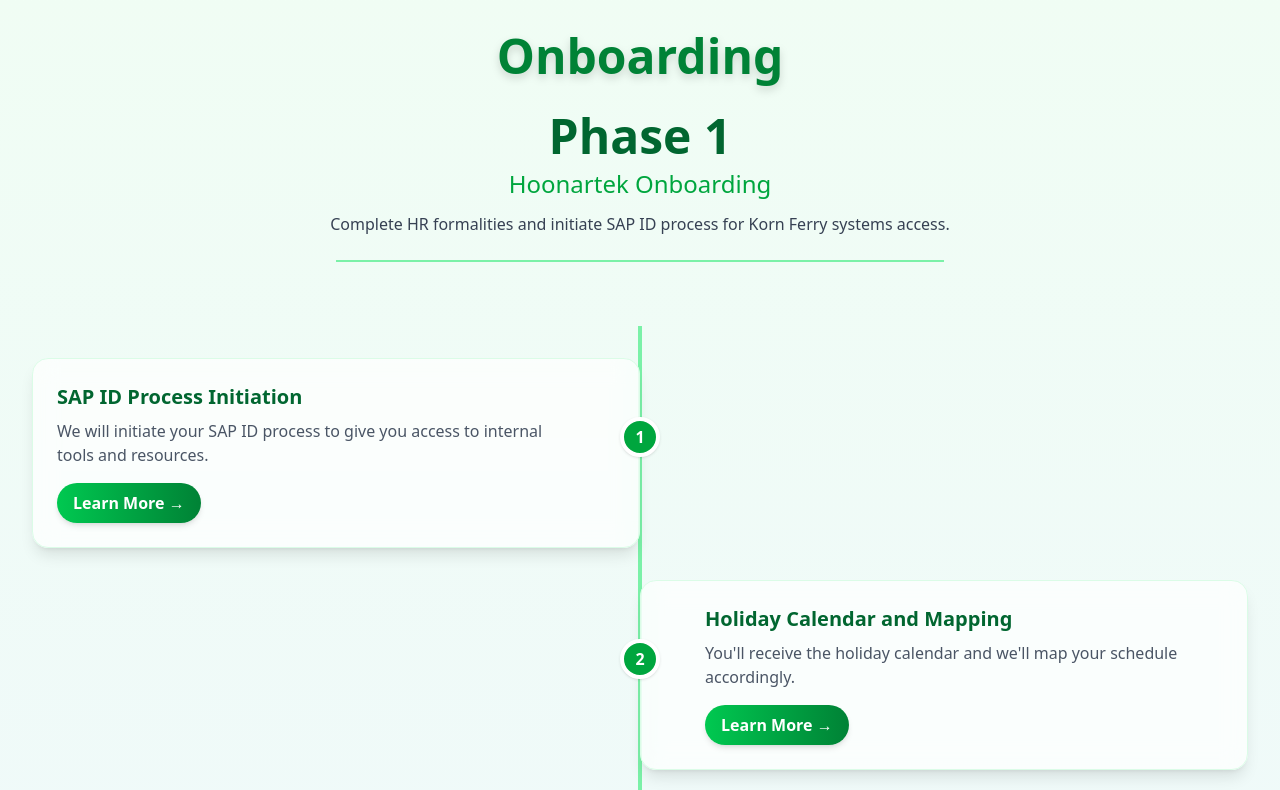
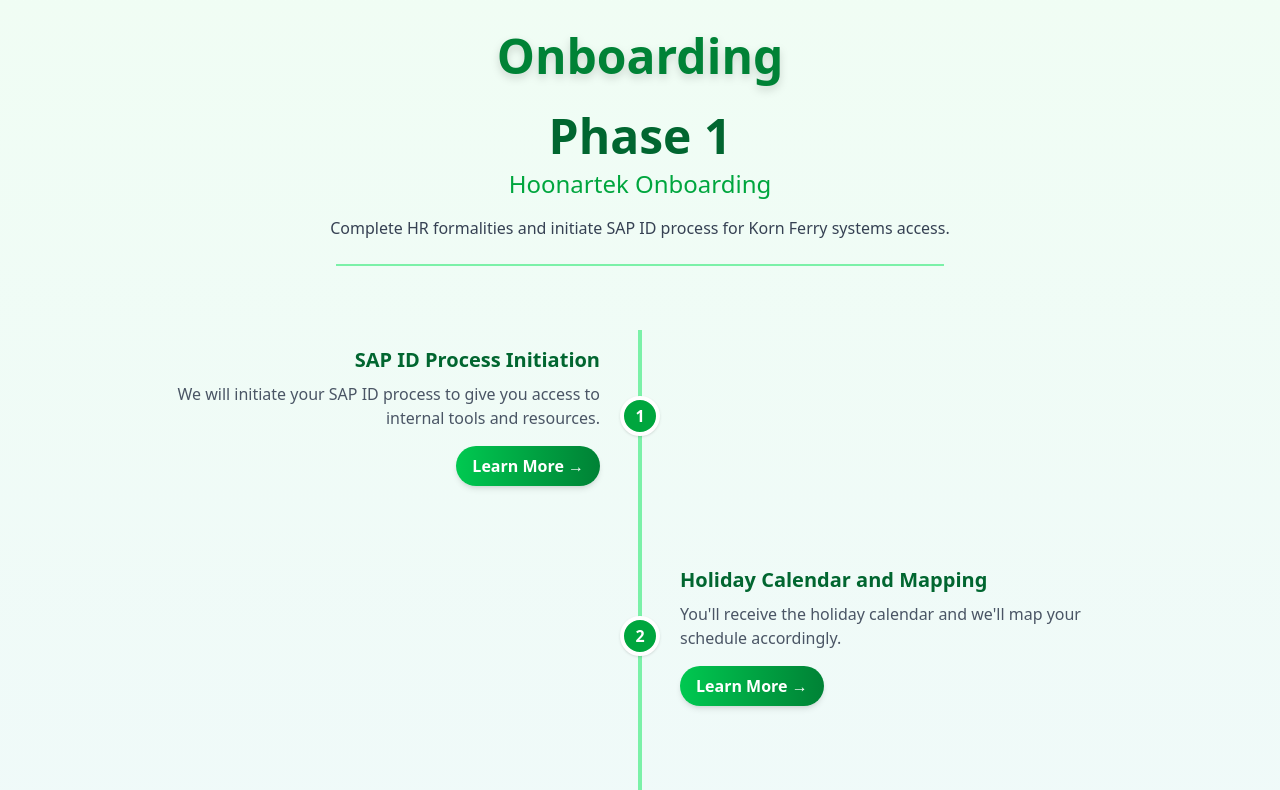
Before and after one commit to Prasad1840/KF-Academy, a React (Vite) app: page / in a window 1280 px wide. Shown: the top 790 px of the page. Built offline with nearby package versions, Linux system fonts and the light colour scheme.

Commit message:
updated onboarding page

```diff
--- a/src/components/Onboarding.tsx
+++ b/src/components/Onboarding.tsx
@@ -1,9 +1,9 @@
 import React, { useState } from "react";
 import { useNavigate } from "react-router-dom";
 import { useInView } from "react-intersection-observer";
-import { motion } from "framer-motion";
+import { motion, type Variants } from "framer-motion";
 
-// Onboarding Data
+// Your onboarding data stays unchanged (as in your original code)
 export const onboardingData = [
   {
     phase: "Phase 1",
@@ -12,14 +12,14 @@
       "Complete HR formalities and initiate SAP ID process for Korn Ferry systems access.",
     details: `Once you receive onboarding communication from the Hoonartek HR team, your first step will be to complete and submit all required forms. These will be reviewed and, once finalized, some documents will be sent to Korn Ferry by the PMO for further processing.
       Note: If you are an existing Hoonartek employee, you may not be required to resubmit these documents. In such cases, only Korn Ferry-specific policies, circulated by the PMO team, will need your review and acknowledgment.
-      Parallelly, you will receive an email from PMO named “DocuSign | Korn Ferry Policies” asking you to acknowledge Korn Ferry’s internal policies.
+      Parallelly, you will receive an email from PMO named <b>“DocuSign | Korn Ferry Policies”</b> asking you to acknowledge Korn Ferry’s internal policies.
       Please complete these promptly. Once documents are approved, the PMO will initiate your SAP ID generation process with Korn Ferry.
       This SAP ID is like an employee ID for Korn Ferry and is essential for your access to Korn Ferry systems like Microsoft Outlook, Teams, and internal portals.`,
     steps: [
       {
         title: " SAP ID Process Initiation",
-        description:
-          "We will initiate your SAP ID process to give you access to internal tools and resources.",
+        description: `We will initiate your SAP ID process to give
+          you access to internal tools and resources.`,
         details: `Once you submit all required documents to Hoonartek HR, the PMO shortlists the necessary files including your signed Korn Ferry policy documents and forwards them to the Korn Ferry team.
 
 This begins your SAP ID generation, which is essential for accessing Korn Ferry systems like Outlook and Teams.
@@ -30,29 +30,30 @@
 3. Once your password is shared, log in to your Korn Ferry Outlook account (firstname.lastname@kornferry.com).
 4. Reset your password and set up Microsoft Authenticator for secure access.
 
-Action: If SAP ID remains inactive after 1 working day, notify the PMO immediately to avoid delay.`
+Action: If SAP ID remains inactive after 1 working day, notify the PMO immediately to avoid delay.`,
       },
       {
         title: " Holiday Calendar and Mapping",
         description:
           "You'll receive the holiday calendar and we'll map your schedule accordingly.",
-        details: "Regional adjustments based on your location."
+        details: "Regional adjustments based on your location.",
       },
       {
         title: " Timesheet Submission on KEKA",
         description:
           "Learn how to submit your timesheets on KEKA for payroll processing.",
-        details: "Log daily hours and track approvals."
+        details: "Log daily hours and track approvals.",
       },
       {
         title: "Ticket Raising on Keka",
-        description: " Guidelines to raise tickets on KEKA for any technical or HR issues.",
+        description:
+          " Guidelines to raise tickets on KEKA for any technical or HR issues.",
         details: `If you face technical issues on Keka, use the Helpdesk tab under “Me” on Keka.
           Follow this order for faster resolution:
 1. Identify the issue (e.g., access error, timesheet glitch)
 2. Inform the PMO first, they may resolve it directly or escalate internally
 3. Raise a Helpdesk ticket in Keka
-4. Share the ticket number with PMO for tracking`
+4. Share the ticket number with PMO for tracking`,
       },
     ],
   },
@@ -76,7 +77,7 @@
 • As a 1:1 session (preferred by some managers)
 • Or during a daily stand-up (for team-wide introduction)
 Your meeting invite will be shared via Outlook.
-No updates after SAP activation? Contact PMO without delay`
+No updates after SAP activation? Contact PMO without delay`,
       },
     ],
   },
@@ -84,16 +85,27 @@
 
 const Onboarding: React.FC = () => {
   const navigate = useNavigate();
-  const [hoveredDescription, setHoveredDescription] = useState(false);
-   const [showDetails, setShowDetails] = useState(false);
+  const [hoveredPhaseIndex, setHoveredPhaseIndex] = useState<number | null>(null);
 
   const handleLearnMore = (phaseIndex: number, stepIndex: number) => {
     navigate("/learnmore", { state: { phaseIndex, stepIndex } });
   };
 
+  const cardVariants = (isLeft: boolean): Variants => ({
+    hidden: { opacity: 0, x: isLeft ? -100 : 100 },
+    visible: {
+      opacity: 1,
+      x: 0,
+      transition: {
+        type: "spring" as const,
+        stiffness: 60,
+        damping: 12,
+      },
+    },
+  });
+
   return (
     <div className="bg-gradient-to-b from-green-50 to-blue-50 min-h-screen p-8 relative font-sans">
-      {/* Page Title */}
       <h1 className="text-5xl font-extrabold text-center mb-8 text-green-700 drop-shadow-lg">
         Onboarding
       </h1>
@@ -108,36 +120,37 @@
             transition={{ duration: 0.5 }}
             className="text-center relative"
           >
-            <h2 className="text-5xl font-bold text-green-800 relative">
-              {phase.phase}
-            </h2>
+            <h2 className="text-5xl font-bold text-green-800">{phase.phase}</h2>
             <h3 className="text-2xl text-green-600 mt-2">{phase.subheading}</h3>
 
-            {/* Hoverable Description */}
             <div
-              className="relative"
-              onMouseEnter={() => setHoveredDescription(true)}
-              onMouseLeave={() => setHoveredDescription(false)}
+              className="relative mt-4"
+              onMouseEnter={() => setHoveredPhaseIndex(phaseIndex)}
+              onMouseLeave={() => setHoveredPhaseIndex(null)}
             >
-              <p className="text-gray-700 mt-3 max-w-2xl mx-auto">
-                <span className="expandable-text">
+              <p className="text-gray-700 max-w-2xl mx-auto">
                 {phase.description}
-                  {/* Conditionally show details on hover */}
-                  {hoveredDescription && (
-                    <span className="details-text mt-4 block text-gray-600">
-                      {phase.details}
-                    </span>
+                {hoveredPhaseIndex === phaseIndex && phase.details && (
+                  <motion.div
+                    initial={{ opacity: 0, y: 10 }}
+                    animate={{ opacity: 1, y: 0 }}
+                    transition={{ duration: 0.3 }}
+                    className="mt-4 text-sm text-gray-600 bg-white shadow rounded p-4"
+                  >
+                    <span
+  dangerouslySetInnerHTML={{ __html: phase.details.replace(/\n/g, "<br/>") }}
+></span>
+
+                  </motion.div>
                 )}
-                </span>
               </p>
             </div>
 
-            <div className="border-t-2 border-green-300 w-1/2 mx-auto mt-6"></div>
+            <div className="border-t-2 border-green-300 w-1/2 mx-auto mt-6" />
           </motion.div>
 
-          {/* Steps with Vertical Timeline */}
-          <div className="relative mt-16">
-            {/* Vertical Line */}
+          {/* Timeline & Steps */}
+          <div className="relative mt-16 max-w-7xl mx-auto">
             <div className="absolute left-1/2 transform -translate-x-1/2 w-1 bg-green-300 top-0 bottom-0 z-0"></div>
 
             {phase.steps.map((step, stepIndex) => {
@@ -151,36 +164,42 @@
                 <motion.div
                   ref={ref}
                   key={stepIndex}
-                  className={`relative flex flex-col md:flex-row items-center z-10 ${
+                  className={`relative flex flex-col md:flex-row items-center z-10 mb-12 ${
                     isLeft ? "md:flex-row" : "md:flex-row-reverse"
                   }`}
-                  initial={{ opacity: 0, x: isLeft ? -100 : 100 }}
-                  animate={inView ? { opacity: 1, x: 0 } : {}}
-                  transition={{ duration: 0.6 }}
+                  variants={cardVariants(isLeft)}
+                  initial="hidden"
+                  animate={inView ? "visible" : "hidden"}
                 >
-                  {/* Circle with Step Number */}
                   <div className="absolute left-1/2 transform -translate-x-1/2 w-10 h-10 bg-green-600 text-white font-bold rounded-full border-4 border-white flex items-center justify-center shadow z-20">
                     {stepIndex + 1}
                   </div>
 
-                  {/* Step Card */}
                   <div
-                    className={`md:w-1/2 mt-8 p-6 rounded-2xl bg-white/70 backdrop-blur-md border border-green-100 shadow-lg ${
-                      isLeft ? "md:pr-16" : "md:pl-16"
-                    }`}
+                    className={`md:w-1/2 p-4 rounded-2xl ${
+                      isLeft ? "md:mr-auto md:text-right" : "md:ml-auto md:text-left"
+                    } mt-[-40px] md:mt-0`}
+                  >
+                    <div
+                      className={`${
+                        isLeft ? "md:ml-auto md:pr-6" : "md:mr-auto md:pl-6"
+                      } max-w-md`}
                     >
                       <h4 className="text-xl font-bold text-green-800">
                         {step.title}
                       </h4>
                       <p className="text-gray-600 mt-2">{step.description}</p>
 
-                    {/* Learn More Button */}
-                    <button
+                      <motion.button
+                        whileHover={{ scale: 1.05 }}
+                        whileTap={{ scale: 0.97 }}
+                        transition={{ type: "spring", stiffness: 300 }}
                         onClick={() => handleLearnMore(phaseIndex, stepIndex)}
-                      className="mt-4 bg-gradient-to-r from-green-500 to-green-700 text-white font-semibold px-4 py-2 rounded-full shadow-md hover:scale-105 transition-transform duration-200 hover:shadow-lg"
+                        className="mt-4 bg-gradient-to-r from-green-500 to-green-700 text-white font-semibold px-4 py-2 rounded-full shadow-md hover:shadow-lg"
                       >
                         Learn More →
-                    </button>
+                      </motion.button>
+                    </div>
                   </div>
                 </motion.div>
               );
```
Lines whose indentation alone changed are shown as unchanged.
